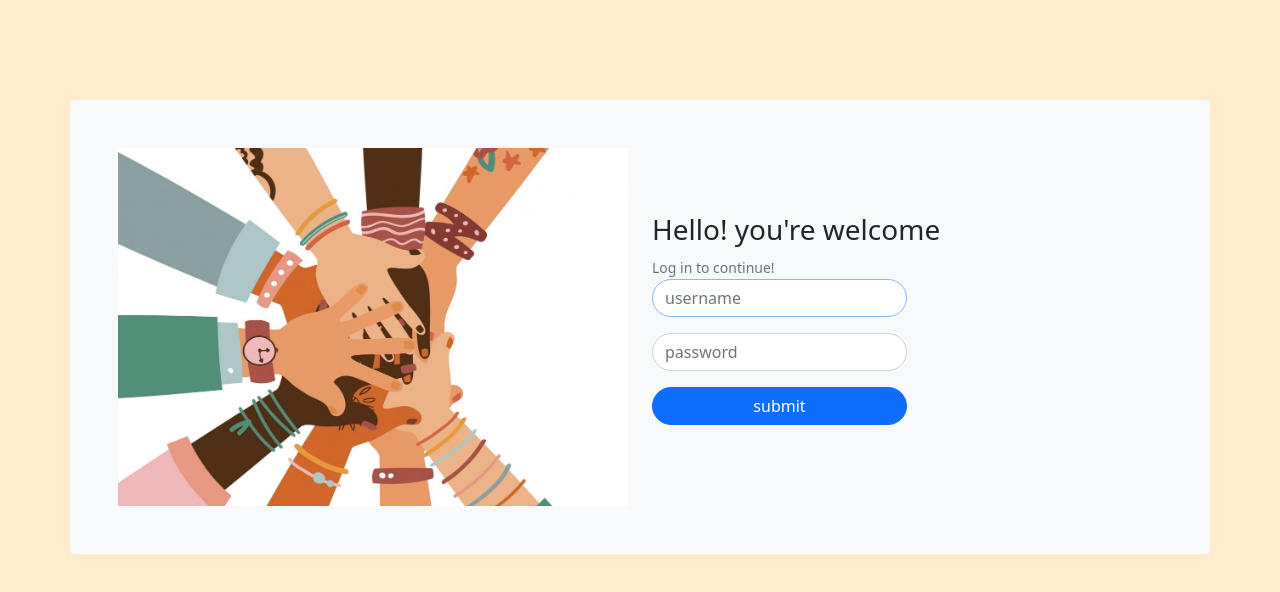
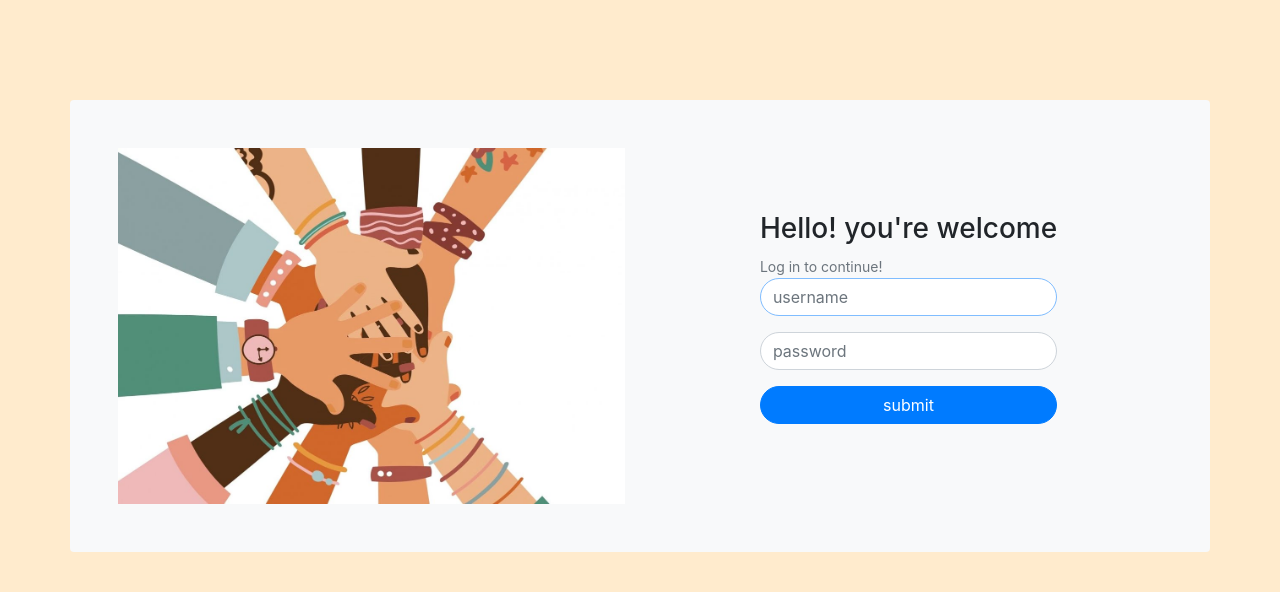
Before and after one commit to VanderpuyeNaa/teambonding, a plain HTML site: page index.html in a window 1280 px wide. Drawn offline with nearby package versions, Linux system fonts and the light colour scheme.

Commit message:
Centered login form

```diff
--- a/index.html
+++ b/index.html
@@ -5,7 +5,7 @@
     <meta charset="utf-8">
     <meta name="viewport" content="width=device-width, initial-scale=1">
     <title>TEAM BONDING LOGIN FORM</title>
-    <link href="https://cdn.jsdelivr.net/npm/bootstrap@5.0.2/dist/css/bootstrap.min.css" rel="stylesheet" integrity="sha384-EVSTQN3/azprG1Anm3QDgpJLIm9Nao0Yz1ztcQTwFspd3yD65VohhpuuCOmLASjC" crossorigin="anonymous">
+      <link rel="stylesheet" href="https://cdn.jsdelivr.net/npm/bootstrap@4.6.2/dist/css/bootstrap.min.css" integrity="sha384-xOolHFLEh07PJGoPkLv1IbcEPTNtaed2xpHsD9ESMhqIYd0nLMwNLD69Npy4HI+N" crossorigin="anonymous">
     <style>
         body{
             max-height: 100vh ;
@@ -18,28 +18,36 @@
   <body>
     <div class="container bg-light rounded p-5 ">
 
-
         <div class="row justify-content-center align-items-center">
             <div class="col-lg-6">
                 <img src="IMG_0519.JPG" class="img-fluid " alt="">
             </div>
             <div class="col-lg-6">
+                <div class="row">
+                    <div class="col-lg-12">
+                        <div class="row justify-content-center align-items-center">
+                            <div>
                                 <h3>Hello! you're welcome</h3>
                                 <small class="my-2 text-muted">Log in to continue!</small>
                                 <div class="mb-3">
                                     <input type ="text" name="username"
-                    placeholder ="username" class="form-control shadow-none rounded-pill w-50"
+                                           placeholder ="username" class="form-control shadow-none rounded-pill"
                                            id="" autofocus="true">
 
                                 </div>
                                 <div class="mb-3">
                                     <input type ="password" name="password" placeholder="password"
-                    class="form-control shadow-none rounded-pill w-50 " id="">
+                                           class="form-control shadow-none rounded-pill" id="">
                                 </div>
                                 <div class="mb-3">
 
-                    <button type="submit" class="btn btn-primary shadow-none rounded-pill w-50">submit</button>
+                                    <button type="submit" class="btn btn-primary shadow-none rounded-pill w-100">submit</button>
                                 </div>
+                            </div>
+                        </div>
+                    </div>
+                </div>
+
 
             </div>
         </div>
@@ -49,7 +57,9 @@
     <!-- Optional JavaScript; choose one of the two! -->
 
     <!-- Option 1: Bootstrap Bundle with Popper -->
-    <script src="https://cdn.jsdelivr.net/npm/bootstrap@5.0.2/dist/js/bootstrap.bundle.min.js" integrity="sha384-MrcW6ZMFYlzcLA8Nl+NtUVF0sA7MsXsP1UyJoMp4YLEuNSfAP+JcXn/tWtIaxVXM" crossorigin="anonymous"></script>
+    <script src="https://cdn.jsdelivr.net/npm/jquery@3.5.1/dist/jquery.slim.min.js" integrity="sha384-DfXdz2htPH0lsSSs5nCTpuj/zy4C+OGpamoFVy38MVBnE+IbbVYUew+OrCXaRkfj" crossorigin="anonymous"></script>
+    <script src="https://cdn.jsdelivr.net/npm/popper.js@1.16.1/dist/umd/popper.min.js" integrity="sha384-9/reFTGAW83EW2RDu2S0VKaIzap3H66lZH81PoYlFhbGU+6BZp6G7niu735Sk7lN" crossorigin="anonymous"></script>
+    <script src="https://cdn.jsdelivr.net/npm/bootstrap@4.6.2/dist/js/bootstrap.min.js" integrity="sha384-+sLIOodYLS7CIrQpBjl+C7nPvqq+FbNUBDunl/OZv93DB7Ln/533i8e/mZXLi/P+" crossorigin="anonymous"></script>
 
     <!-- Option 2: Separate Popper and Bootstrap JS -->
     <!--
```
Lines whose indentation alone changed are shown as unchanged.
